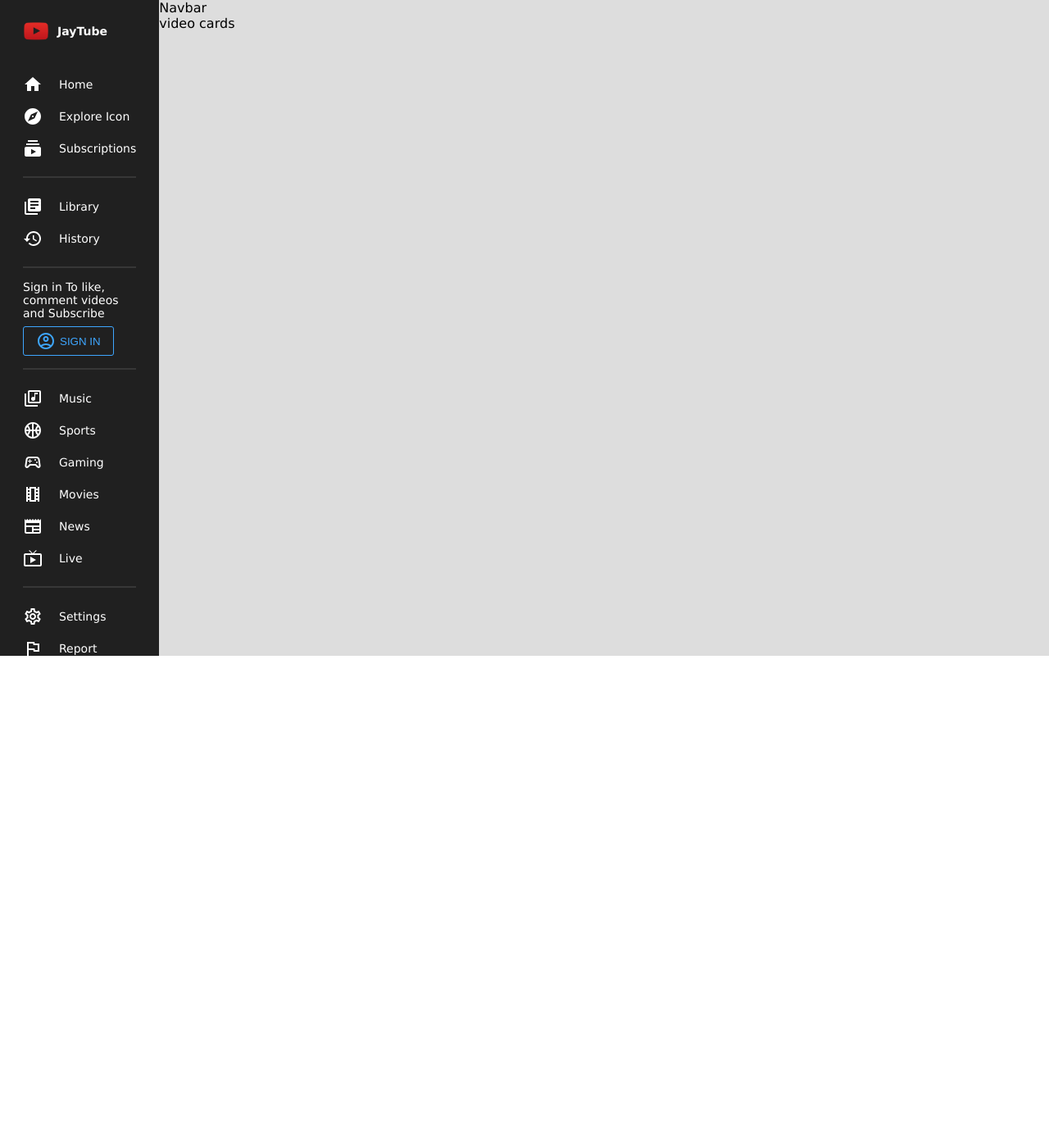
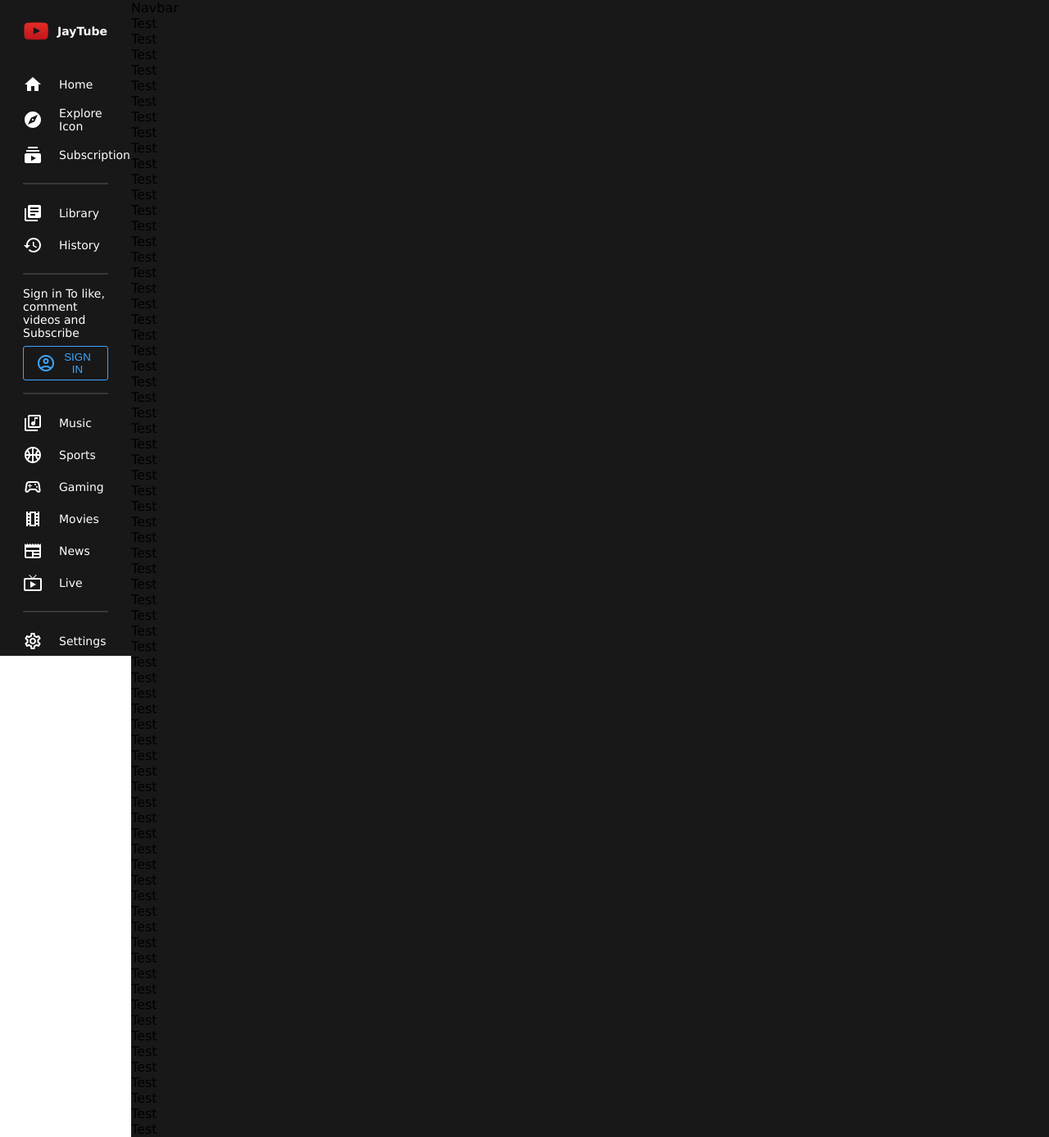
Before and after one commit to iamvermajayant/Youtube_UI, a React (Vite) app: page / in a window 1280 px wide. Shown: the whole page at 82% size. Before the commit the page ends 906 px from the top, so only its background shows below. Built offline with nearby package versions, Linux system fonts and the light colour scheme.

Commit message:
added scroll bar in menu.jsx

```diff
--- a/src/App.jsx
+++ b/src/App.jsx
@@ -1,8 +1,11 @@
-import styled from "styled-components";
+import styled, { ThemeProvider } from "styled-components";
 import Menu from './Components/Menu';
 import Navbar from "./Components/Navbar";
 
+
 import './App.css';
+import { darkTheme, lightTheme } from "./utils/Theme";
+import { useState } from "react";
 
 
 
@@ -13,7 +16,7 @@
 
 const Main = styled.div`
   flex : 7;
-  background-color : #ddd;
+  background-color : #181818;
 
 `
 
@@ -24,17 +27,91 @@
 
 function App() {
 
+  const [darkMode, setDarkMode] = useState(true);
 
   return (
+    <ThemeProvider theme={darkMode ? darkTheme : lightTheme}>
     <Container>
-     <Menu/>
+     <Menu darkMode={darkMode} setDarkMode={setDarkMode}/>
       <Main>
         <Navbar/>
         <Wrapper>
-          video cards
+          <p>Test</p>
+          <p>Test</p>
+          <p>Test</p>
+          <p>Test</p>
+          <p>Test</p>
+          <p>Test</p>
+          <p>Test</p>
+          <p>Test</p>
+          <p>Test</p>
+          <p>Test</p>
+          <p>Test</p>
+          <p>Test</p>
+          <p>Test</p>
+          <p>Test</p>
+          <p>Test</p>
+          <p>Test</p>
+          <p>Test</p>
+          <p>Test</p>
+          <p>Test</p>
+          <p>Test</p>
+          <p>Test</p>
+          <p>Test</p>
+          <p>Test</p>
+          <p>Test</p>
+          <p>Test</p>
+          <p>Test</p>
+          <p>Test</p>
+          <p>Test</p>
+          <p>Test</p>
+          <p>Test</p>
+          <p>Test</p>
+          <p>Test</p>
+          <p>Test</p>
+          <p>Test</p>
+          <p>Test</p>
+          <p>Test</p>
+          <p>Test</p>
+          <p>Test</p>
+          <p>Test</p>
+          <p>Test</p>
+          <p>Test</p>
+          <p>Test</p>
+          <p>Test</p>
+          <p>Test</p>
+          <p>Test</p>
+          <p>Test</p>
+          <p>Test</p>
+          <p>Test</p>
+          <p>Test</p>
+          <p>Test</p>
+          <p>Test</p>
+          <p>Test</p>
+          <p>Test</p>
+          <p>Test</p>
+          <p>Test</p>
+          <p>Test</p>
+          <p>Test</p>
+          <p>Test</p>
+          <p>Test</p>
+          <p>Test</p>
+          <p>Test</p>
+          <p>Test</p>
+          <p>Test</p>
+          <p>Test</p>
+          <p>Test</p>
+          <p>Test</p>
+          <p>Test</p>
+          <p>Test</p>
+          <p>Test</p>
+          <p>Test</p>
+          <p>Test</p>
+          <p>Test</p>
         </Wrapper>
       </Main>
     </Container>
+    </ThemeProvider>
   )
 }
 
--- a/src/Components/Menu.jsx
+++ b/src/Components/Menu.jsx
@@ -19,10 +19,23 @@
 
 const Container = styled.div`
     flex : 1;
-    background-color: #202020;
-    color : White;
+    background-color: ${({theme}) => theme.bg};
+    color : ${({theme})=> theme.text};
     height : 100vh;
     font-size : 14px;
+    position : sticky;
+    top : 0;
+    overflow-y : scroll;
+    &::-webkit-scrollbar {
+      width: 6px;
+    }
+    &::-webkit-scrollbar-thumb {
+      background: #888;
+      height : 5px;
+    }
+    &::-webkit-scrollbar-button {
+      height: 12px;
+    }
 `;
 
 const Wrapper = styled.div`
@@ -53,7 +66,7 @@
 
 const Hr = styled.div `
     margin : 15px 0px;
-    border : 0.5px solid #373737;
+    border : 0.5px solid ${({theme}) => theme.soft};
 `;
 
 const Login = styled.div `
@@ -75,7 +88,9 @@
 `;
 
 
-const Menu = () => {
+
+
+const Menu = ({darkMode, setDarkMode}) => {
   return (
     <Container>
         <Wrapper>
@@ -150,7 +165,7 @@
             <HelpOutlineOutlinedIcon/>
             Help
           </Item>
-          <Item>
+          <Item onClick={()=>setDarkMode(!darkMode)}>
             <LightModeOutlinedIcon/>
             Light Mode
           </Item>
--- /dev/null
+++ b/src/utils/Theme.js
@@ -0,0 +1,16 @@
+export const darkTheme = {
+    bg : "#181818",
+    bgLighter : "#202020",
+    text : "white",
+    textSoft : "#aaaaaa",
+    soft : "#373737"
+}
+
+
+export const lightTheme = {
+    bg : "#f9f9f9",
+    bgLighter : "white",
+    text : "black",
+    textSoft : "#606060",
+    soft : "#f5f5f5"
+}
```
